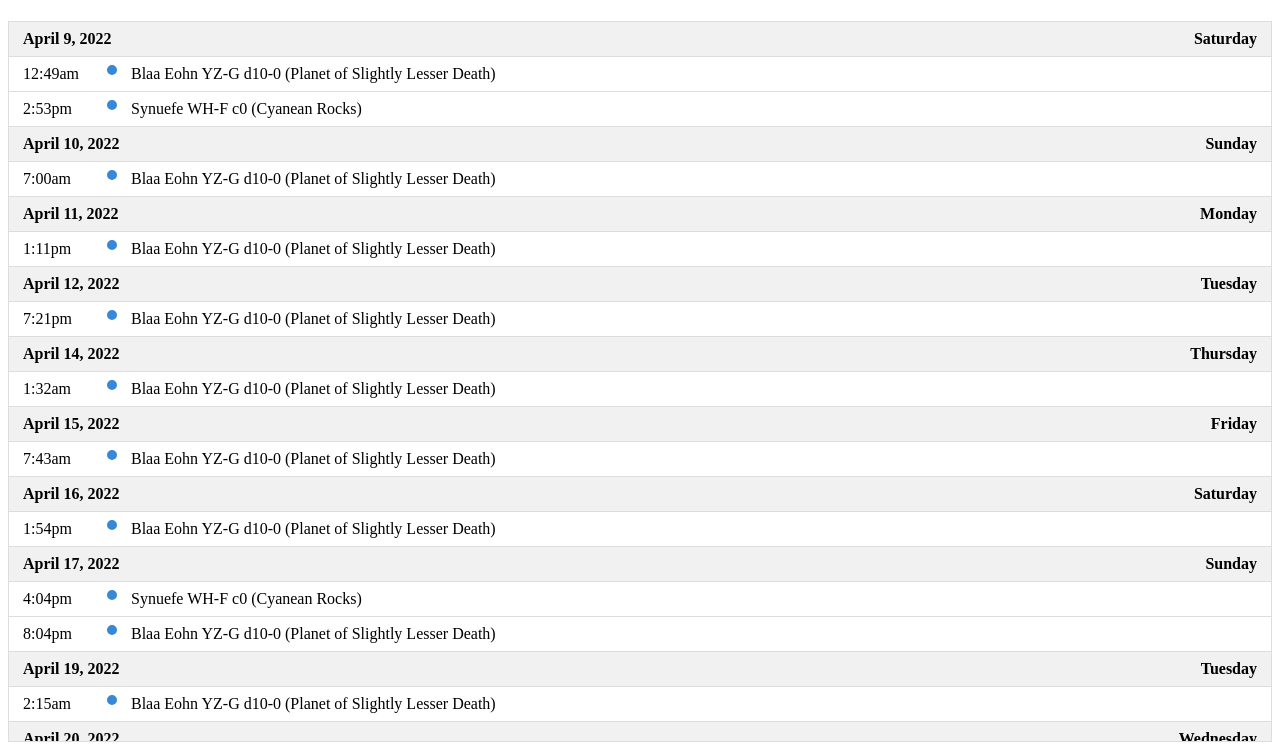
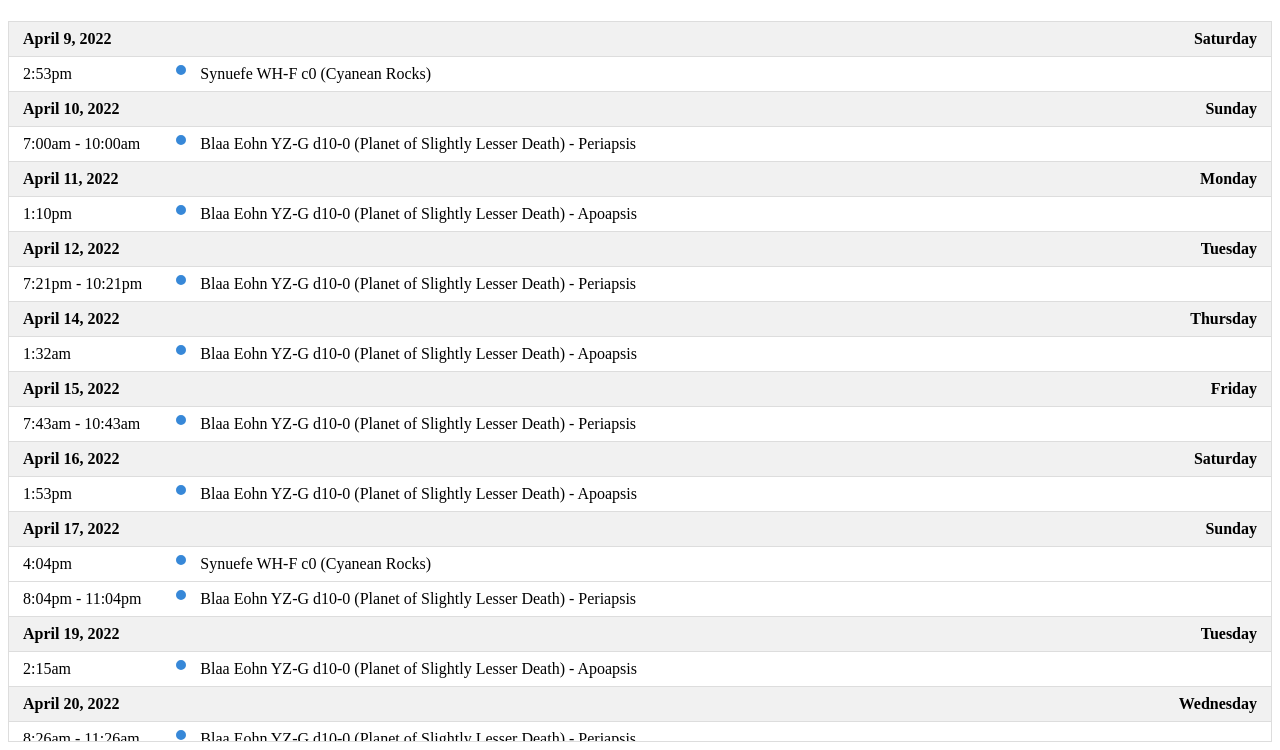
Before and after one commit to canonn-science/canonn-calendar, a plain HTML site: page index.html in a window 1280 px wide. Shown: the part 108-858 px from the top of the page. Drawn offline with Linux system fonts and the light colour scheme.

Commit message:
adding duration

```diff
--- a/index.html
+++ b/index.html
@@ -12,41 +12,54 @@
 
         //2022-04-07 14:36:24
 
-        function fetch_events(start_dt, interval, url, description) {
+        function fetch_events(start_dt, interval,duration, url, description) {
+            var year=31536000;
             var d = Date.parse(start_dt);
             var t = new Date()
 
+
+
+            var limit=Math.trunc((year*3)/interval)
+
             var ref = seconds_since_epoch(d);
             var cur = seconds_since_epoch(t);
+
             var diff = cur - ref;
             var interval_count = Math.trunc(diff / interval) + 1;
             var rem = diff % interval;
             var event_date = ref + (interval_count * interval);
 
             var results = [];
-            for (let count = 0; count < 90; count++) {
+            for (let count = 0; count < limit; count++) {
                 dn = new Date(Math.trunc(event_date * 1000));
                 display_dt = dn.toISOString().slice(0, -5);
-                results.push({
+                var result={
                     title: description,
                     start: display_dt,
                     end: display_dt,
                     url: url
+                };
+                if (duration > 0){
+                    end_dt=new Date(Math.trunc((event_date+duration)*1000));
+                    result["end"]=end_dt.toISOString().slice(0, -5)
+                    console.log(result)
                 }
-                );
+                results.push(result);
                 event_date = event_date + interval;
             }
             return results
         }
 
 
-
+        var anniversary=31536000;
 
         document.addEventListener('DOMContentLoaded', function () {
             var calendarEl = document.getElementById('calendar');
             var events = []
-            events = events.concat(fetch_events('07 Apr 2022 18:38:53 UTC', 217290.538549 / 2, 'https://www.edsm.net/en_GB/system/id/31640419/name/Blaa+Eohn+YZ-G+d10-0', 'Blaa Eohn YZ-G d10-0 (Planet of Slightly Lesser Death)'));
-            events = events.concat(fetch_events('24 Mar 2022 12:31:00 UTC', 695478.442, 'https://www.edsm.net/en_GB/system/id/4308078/name/Synuefe+WH-F+c0', 'Synuefe WH-F c0 (Cyanean Rocks)'));
+            events = events.concat(fetch_events('07 Apr 2022 18:38:53 UTC', 217290.538549,3600*3, 'https://www.edsm.net/en_GB/system/id/31640419/name/Blaa+Eohn+YZ-G+d10-0', 'Blaa Eohn YZ-G d10-0 (Planet of Slightly Lesser Death) - Periapsis'));
+            events = events.concat(fetch_events('09 Apr 2022 00:49:00 UTC', 217290.538549,0, 'https://www.edsm.net/en_GB/system/id/31640419/name/Blaa+Eohn+YZ-G+d10-0', 'Blaa Eohn YZ-G d10-0 (Planet of Slightly Lesser Death) - Apoapsis'));
+            events = events.concat(fetch_events('24 Mar 2022 12:31:00 UTC', 695478.442,0, 'https://www.edsm.net/en_GB/system/id/4308078/name/Synuefe+WH-F+c0', 'Synuefe WH-F c0 (Cyanean Rocks)'));
+            events = events.concat(fetch_events('18 May 2021 00:00:00 UTC', anniversary,3600*24, 'https://canonn.science/codex/the-gnosis/', 'Gnosis Launch Anniversary'));
 
             let yourDate = new Date()
             today = yourDate.toISOString().split('T')[0]
```
